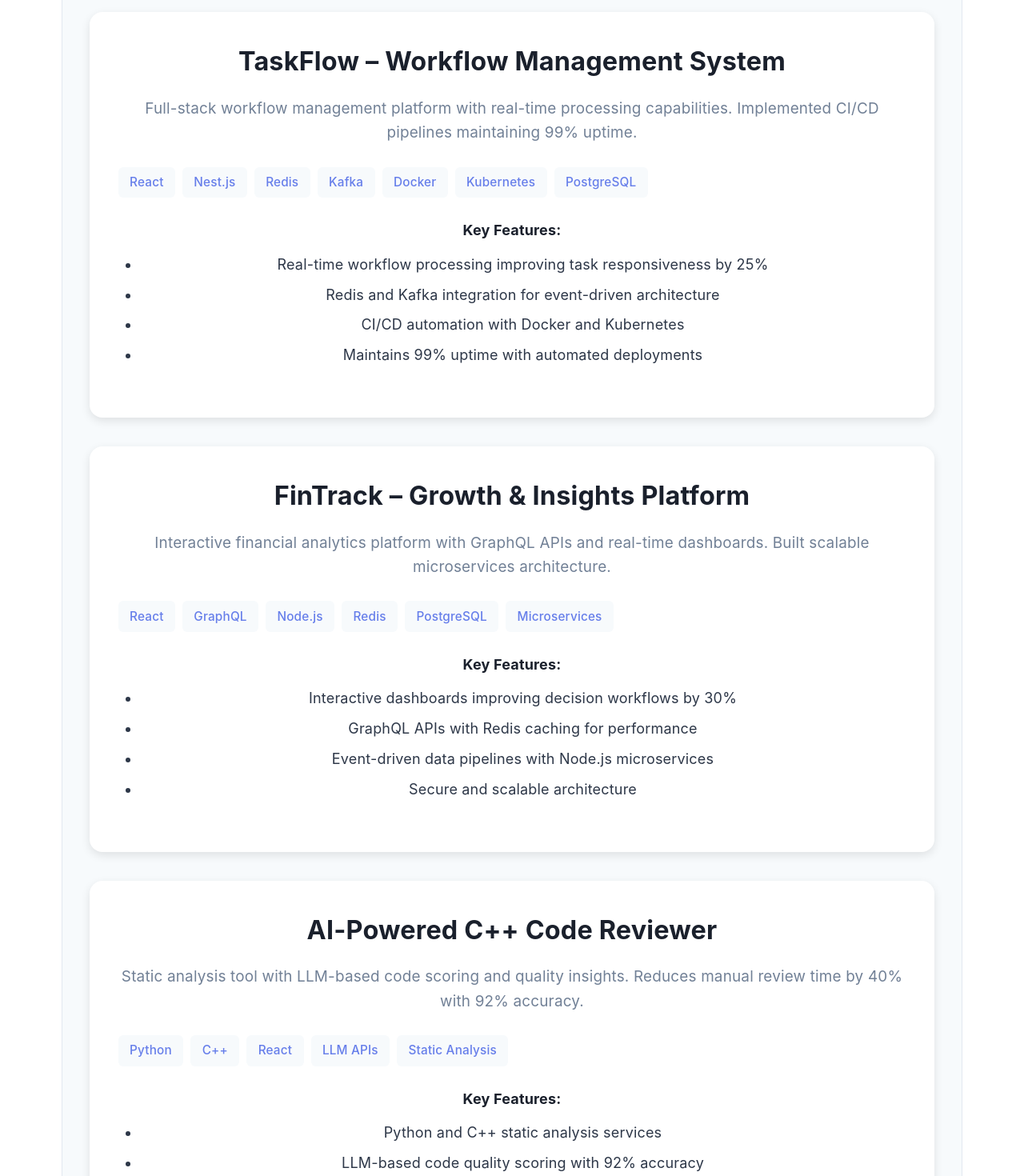
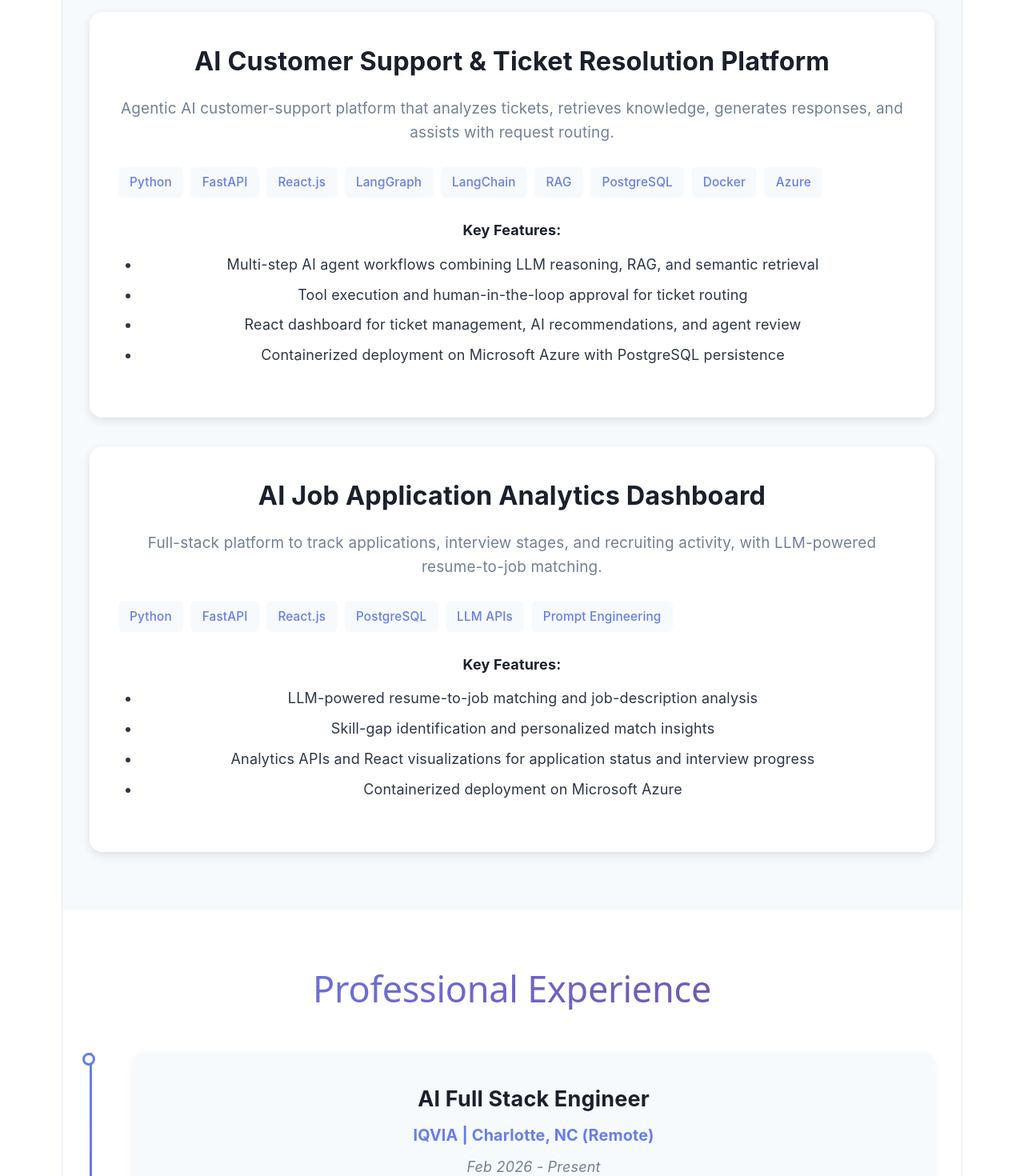
Before and after one commit to Vanoushika/portfolio, a React app: page / in a window 1280 px wide. Shown: the part 3320-4790 px from the top of the page at 80% size. Built offline with nearby package versions, Linux system fonts and the light colour scheme; the HTML template or start-up script is replaced by a standard one.

Commit message:
Update Projects.jsx

```diff
--- a/src/components/Projects.jsx
+++ b/src/components/Projects.jsx
@@ -18,40 +18,27 @@ const Projects = () => {
       featured: true
     },
     {
-      title: 'TaskFlow – Workflow Management System',
-      description: 'Full-stack workflow management platform with real-time processing capabilities. Implemented CI/CD pipelines maintaining 99% uptime.',
-      tech: ['React', 'Nest.js', 'Redis', 'Kafka', 'Docker', 'Kubernetes', 'PostgreSQL'],
+      title: 'AI Customer Support & Ticket Resolution Platform',
+      description: 'Agentic AI customer-support platform that analyzes tickets, retrieves knowledge, generates responses, and assists with request routing.',
+      tech: ['Python', 'FastAPI', 'React.js', 'LangGraph', 'LangChain', 'RAG', 'PostgreSQL', 'Docker', 'Azure'],
       features: [
-        'Real-time workflow processing improving task responsiveness by 25%',
-        'Redis and Kafka integration for event-driven architecture',
-        'CI/CD automation with Docker and Kubernetes',
-        'Maintains 99% uptime with automated deployments'
+        'Multi-step AI agent workflows combining LLM reasoning, RAG, and semantic retrieval',
+        'Tool execution and human-in-the-loop approval for ticket routing',
+        'React dashboard for ticket management, AI recommendations, and agent review',
+        'Containerized deployment on Microsoft Azure with PostgreSQL persistence'
       ],
       github: '#',
       live: null
     },
     {
-      title: 'FinTrack – Growth & Insights Platform',
-      description: 'Interactive financial analytics platform with GraphQL APIs and real-time dashboards. Built scalable microservices architecture.',
-      tech: ['React', 'GraphQL', 'Node.js', 'Redis', 'PostgreSQL', 'Microservices'],
+      title: 'AI Job Application Analytics Dashboard',
+      description: 'Full-stack platform to track applications, interview stages, and recruiting activity, with LLM-powered resume-to-job matching.',
+      tech: ['Python', 'FastAPI', 'React.js', 'PostgreSQL', 'LLM APIs', 'Prompt Engineering'],
       features: [
-        'Interactive dashboards improving decision workflows by 30%',
-        'GraphQL APIs with Redis caching for performance',
-        'Event-driven data pipelines with Node.js microservices',
-        'Secure and scalable architecture'
-      ],
-      github: '#',
-      live: null
-    },
-    {
-      title: 'AI-Powered C++ Code Reviewer',
-      description: 'Static analysis tool with LLM-based code scoring and quality insights. Reduces manual review time by 40% with 92% accuracy.',
-      tech: ['Python', 'C++', 'React', 'LLM APIs', 'Static Analysis'],
-      features: [
-        'Python and C++ static analysis services',
-        'LLM-based code quality scoring with 92% accuracy',
-        'React interface for presenting review insights',
-        'Reduces manual review time by 40%'
+        'LLM-powered resume-to-job matching and job-description analysis',
+        'Skill-gap identification and personalized match insights',
+        'Analytics APIs and React visualizations for application status and interview progress',
+        'Containerized deployment on Microsoft Azure'
       ],
       github: '#',
       live: null
```
